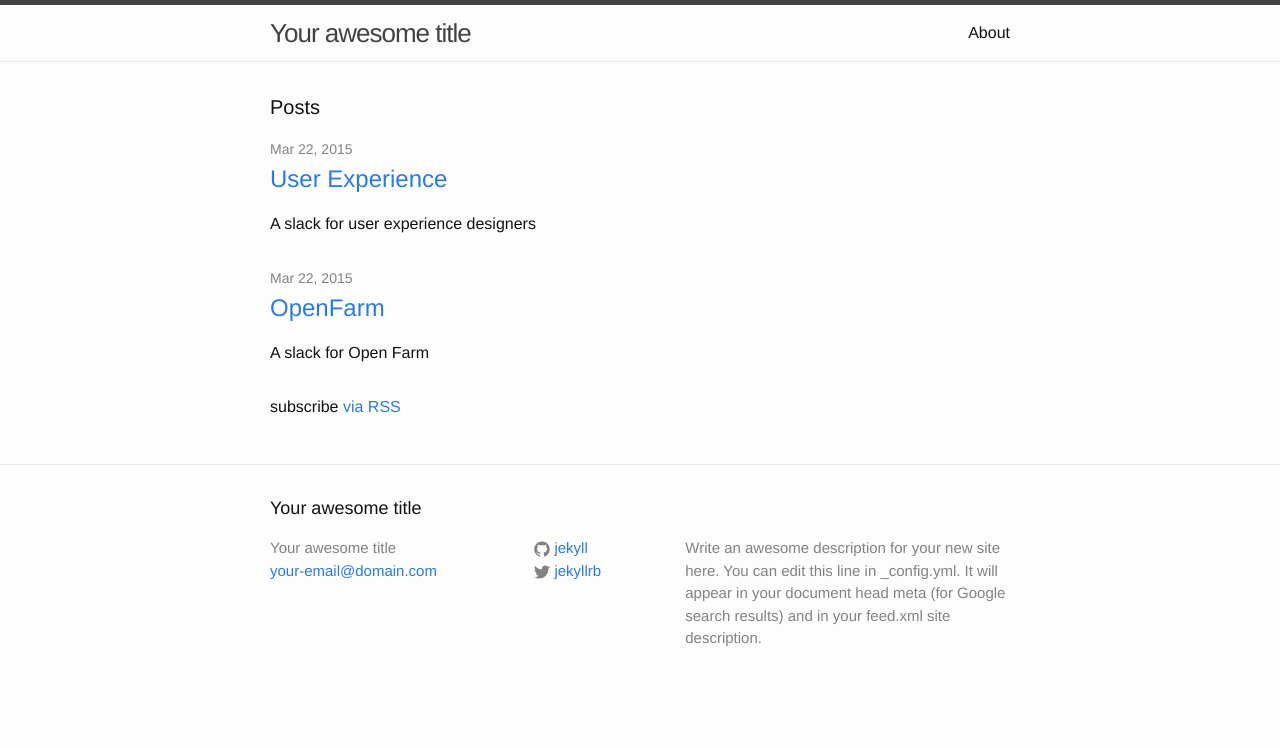
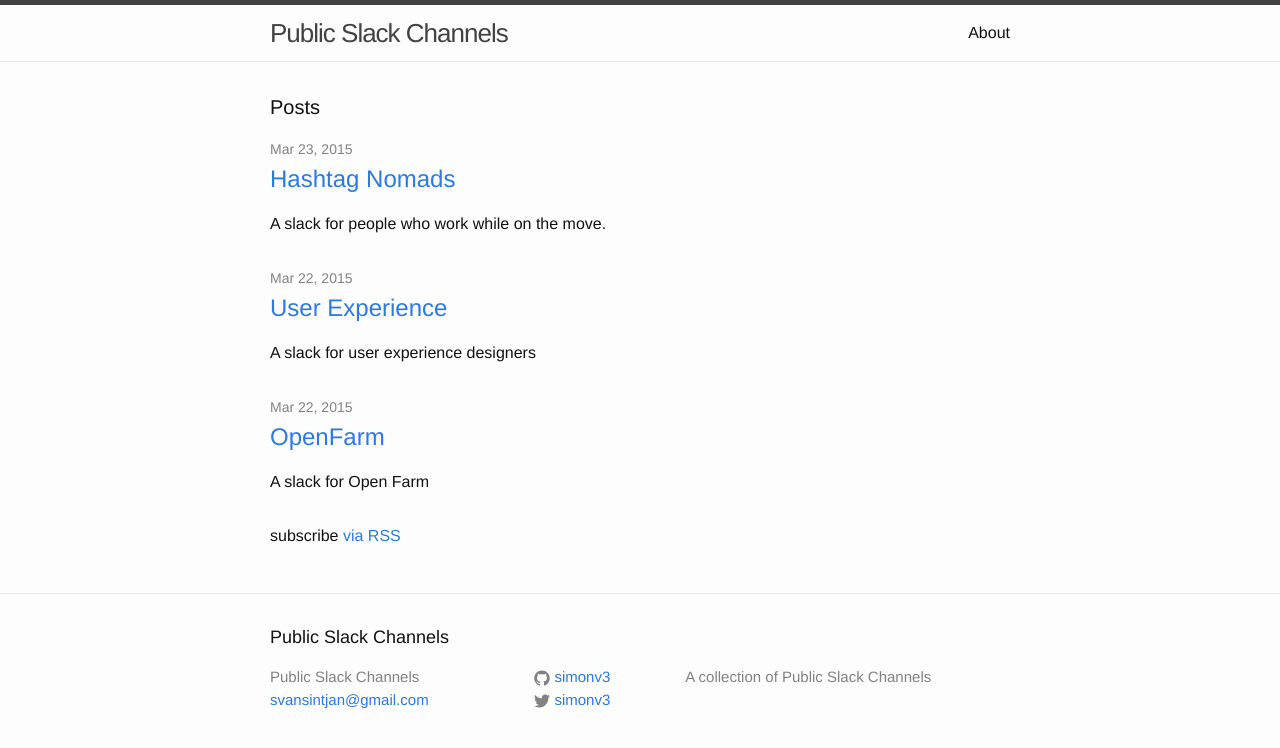
Before and after one commit to simonv3/public-slack-channels, a Jekyll site: the page built from index.html, in a window 1280 px wide. Shown: the top 748 px of the page. Built offline with Jekyll 4.4.1, drawn with Linux system fonts in a browser that asks for light colours.

Commit message:
Adding basic settings

```diff
--- a/_config.yml
+++ b/_config.yml
@@ -1,14 +1,12 @@
 # Site settings
-title: Your awesome title
-email: your-email@domain.com
+title: Public Slack Channels
+email: svansintjan@gmail.com
 description: > # this means to ignore newlines until "baseurl:"
-  Write an awesome description for your new site here. You can edit this
-  line in _config.yml. It will appear in your document head meta (for
-  Google search results) and in your feed.xml site description.
+  A collection of Public Slack Channels
 baseurl: "" # the subpath of your site, e.g. /blog/
-url: "http://yourdomain.com" # the base hostname & protocol for your site
-twitter_username: jekyllrb
-github_username:  jekyll
+url: "http://simonv3.github.io/public-slack-channels/" # the base hostname & protocol for your site
+twitter_username: simonv3
+github_username:  simonv3
 
 # Build settings
 markdown: kramdown
```
Also changed, not shown: _posts/2015-03-23-hashtagnomads.markdown (added, +10 -0 lines).
